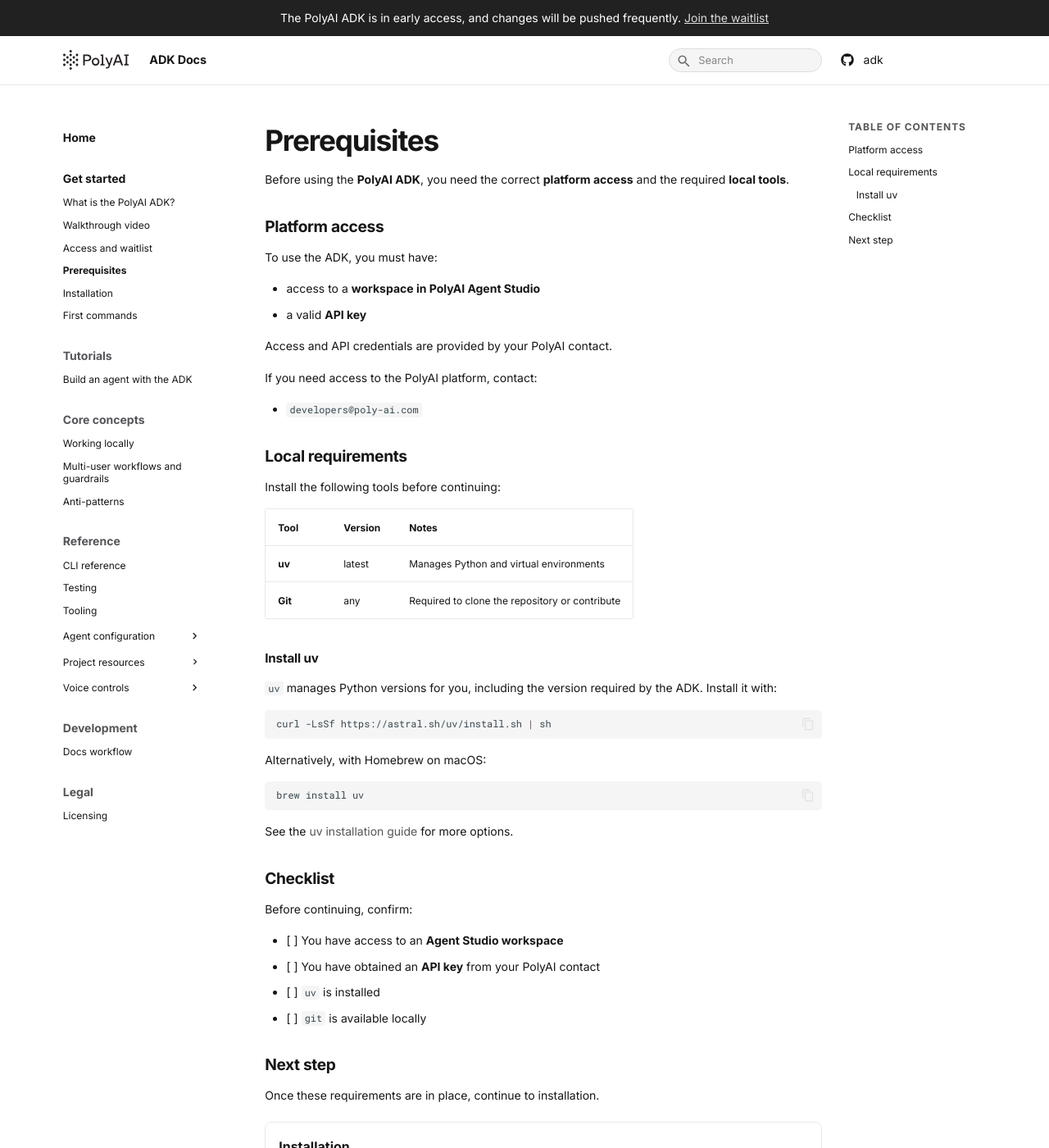
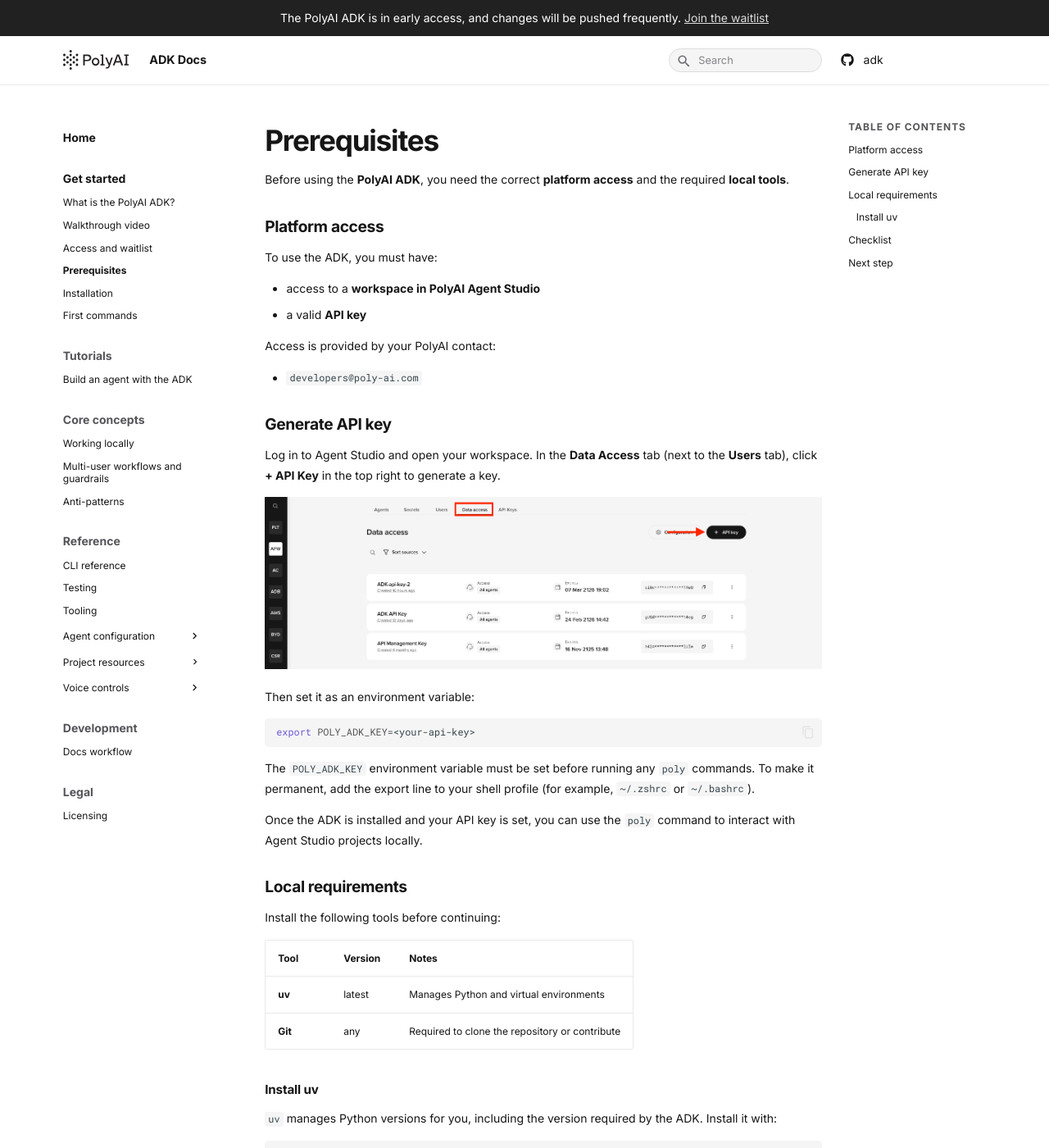
Before and after one commit to polyai/adk, an MkDocs documentation site: the page built from docs/docs/get-started/prerequisites.md, in a window 1280 px wide and 1400 px high. Shown: the whole window at 82% size. Built offline with MkDocs 1.6.1 and Material for MkDocs 9.7.7, drawn with Linux system fonts in a browser that asks for light colours.

Commit message:
duplicate api key content

```diff
--- a/docs/docs/get-started/prerequisites.md
+++ b/docs/docs/get-started/prerequisites.md
@@ -12,11 +12,26 @@
 - access to a **workspace in PolyAI Agent Studio**
 - a valid **API key**
 
-Access and API credentials are provided by your PolyAI contact.
-
-If you need access to the PolyAI platform, contact:
+Access is provided by your PolyAI contact:
 
 - `developers@poly-ai.com`
+
+
+## Generate API key
+
+Log in to Agent Studio and open your workspace. In the **Data Access** tab (next to the **Users** tab), click **+ API Key** in the top right to generate a key.
+
+![Generating an API key in Agent Studio — Data Access tab with the + API Key button highlighted](../assets/api-key-data-access.png)
+
+Then set it as an environment variable:
+
+~~~bash
+export POLY_ADK_KEY=<your-api-key>
+~~~
+
+The `POLY_ADK_KEY` environment variable must be set before running any `poly` commands. To make it permanent, add the export line to your shell profile (for example, `~/.zshrc` or `~/.bashrc`).
+
+Once the ADK is installed and your API key is set, you can use the `poly` command to interact with Agent Studio projects locally.
 
 ## Local requirements
 
@@ -48,7 +63,7 @@
 Before continuing, confirm:
 
 - [ ] You have access to an **Agent Studio workspace**
-- [ ] You have obtained an **API key** from your PolyAI contact
+- [ ] You have obtained an **API key**
 - [ ] `uv` is installed
 - [ ] `git` is available locally
 
```
